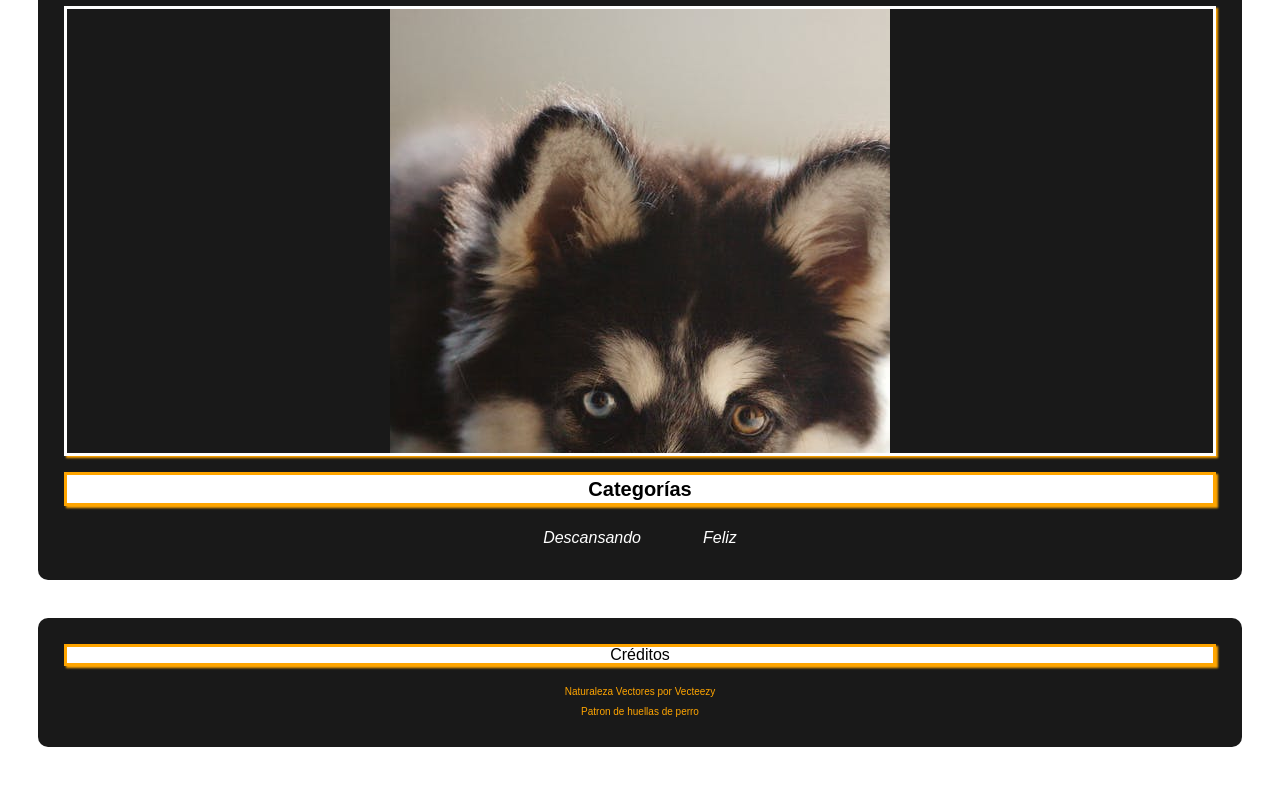
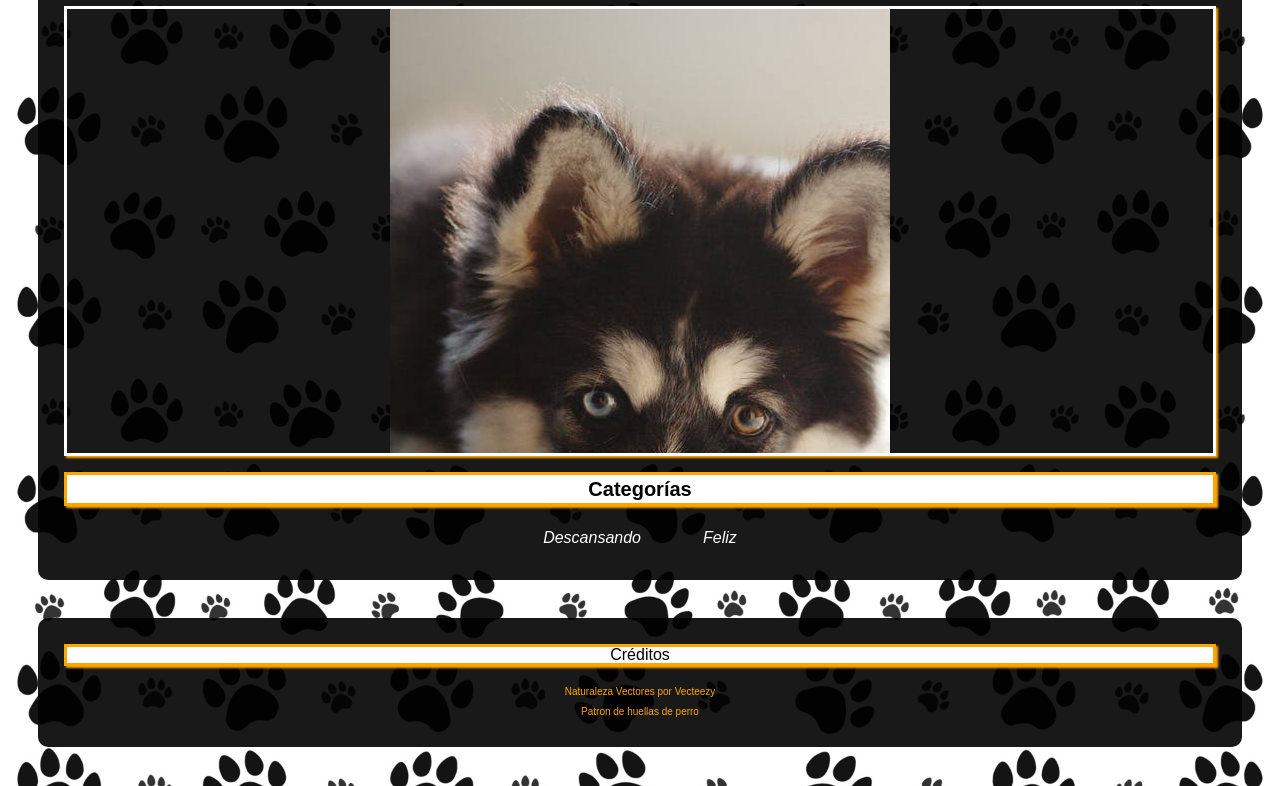
Before and after one commit to achique-luisdan/web-husky-domestika, a plain HTML site: page index.html in a window 1280 px wide. Shown: the part 112-898 px from the top of the page. Drawn offline with Linux system fonts and the light colour scheme; a web font is replaced by a local one.

Commit message:
Intento 2. Visualización del fondo de patrón.

```diff
--- a/css/styles.css
+++ b/css/styles.css
@@ -1,6 +1,6 @@
 /* Estilos Generales */
 body {
-    background-image: url(imgs/pattern.jpg);
+    background-image: url(../imgs/pattern.jpg);
     background-size: contain;
     font-family: 'Mochiy Pop One', sans-serif;
 }
```
